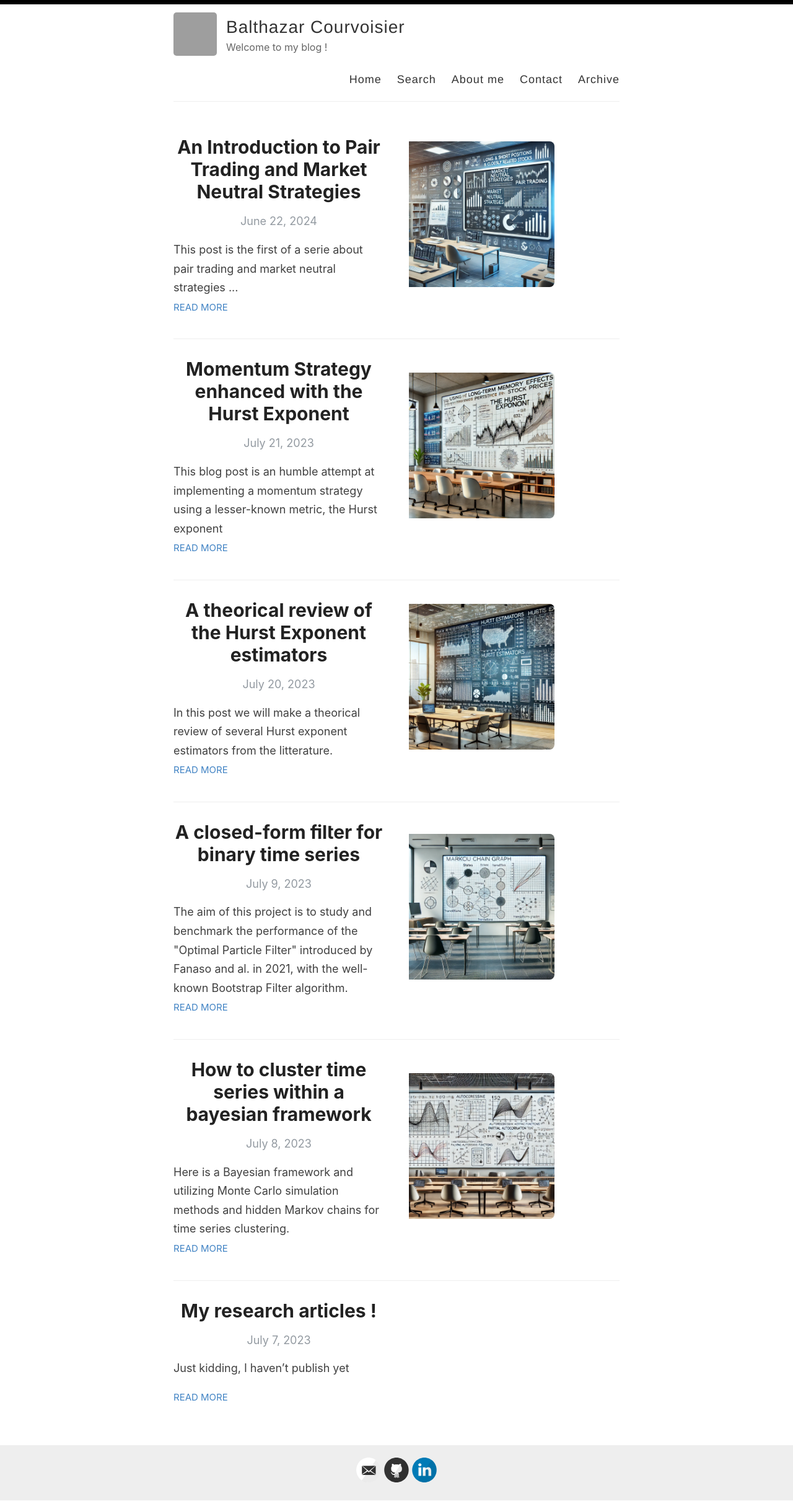
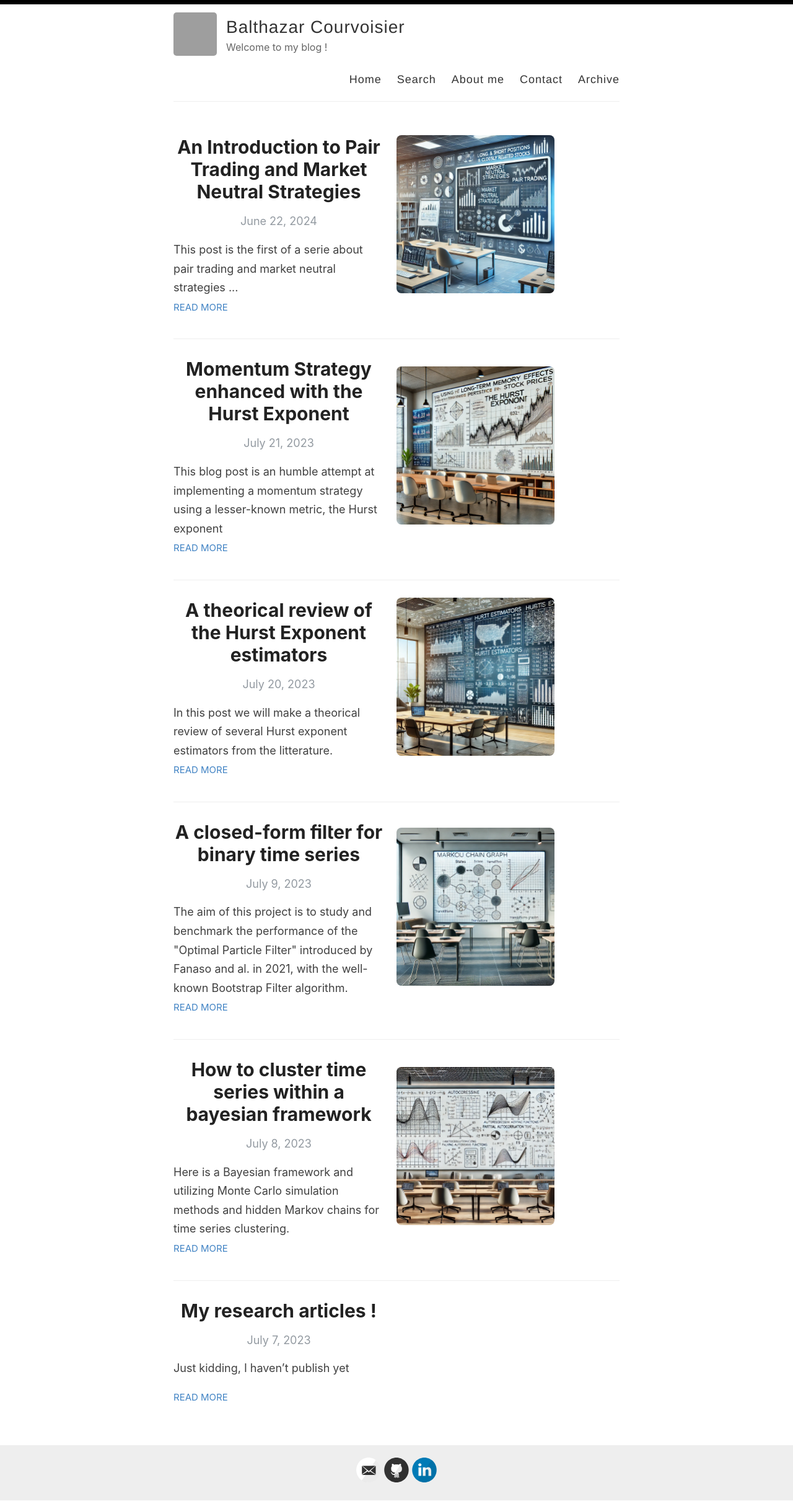
Before and after one commit to Zaltarba/blog, a Jekyll site: the page built from index.html, in a window 1280 px wide. Shown: the whole page at 62% size. Built offline with Jekyll 4.4.1, drawn with Linux system fonts in a browser that asks for light colours; the list of posts is cut into pages by our own code.

Commit message:
Update default.html

```diff
--- a/_layouts/default.html
+++ b/_layouts/default.html
@@ -29,7 +29,6 @@
         width: 75%;
         height: auto;
         border-radius: 8px;
-        padding-left: 20px;
       }
       /* Responsive adjustments */
       @media (max-width: 768px) {
```
